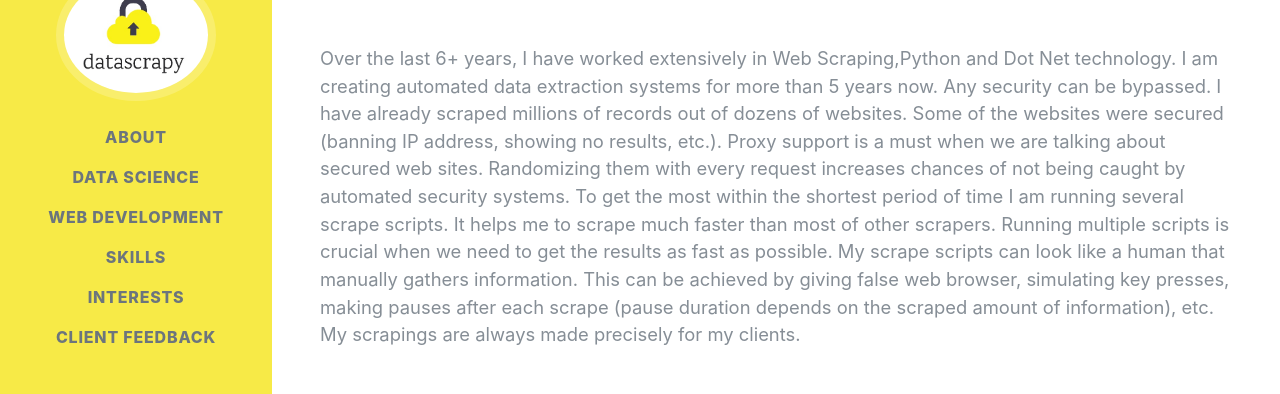
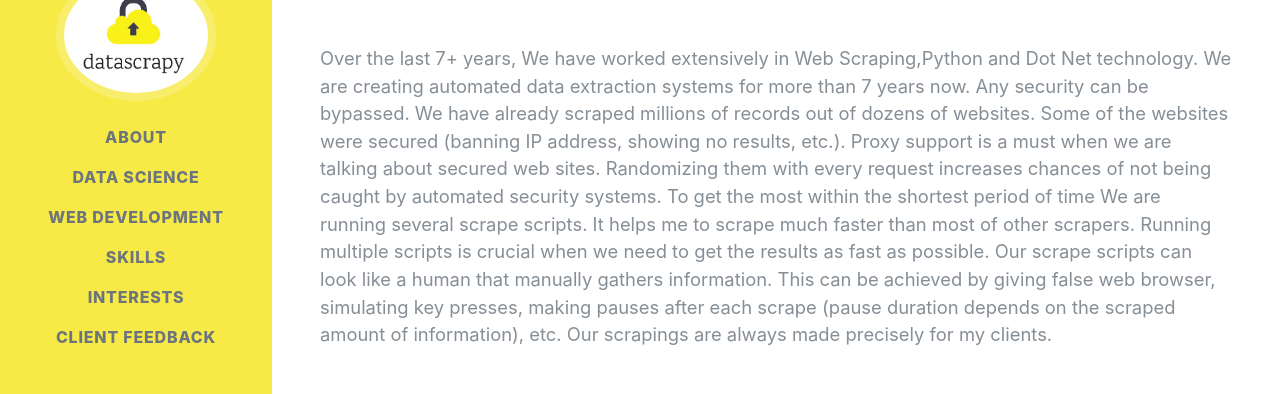
Before and after one commit to patilanup246/patilanup246.github.io, a plain HTML site: page index.html in a window 1280 px wide. Shown: the part 241-635 px from the top of the page. Drawn offline with Linux system fonts and the light colour scheme; a web font is replaced by a local one.

Commit message:
Update index.html

```diff
--- a/index.html
+++ b/index.html
@@ -87,17 +87,17 @@ span.crosscloseif{ top:-17px;}
                     <a href="mailto:datascrapy@gmail.com" class="text-secondary">datascrapy@gmail.com</a>
                 </div>
                 <p class="lead mb-5">
-                    Over the last 6+ years, I have worked extensively in Web Scraping,Python and Dot Net technology.
-                    I am creating automated data extraction systems for more than 5 years now. Any security can be bypassed.
-
-                    I have already scraped millions of records out of dozens of websites. Some of the websites were secured (banning IP address, showing no results, etc.). Proxy support is a must when we are talking about secured web sites. Randomizing them with every request increases chances of not being caught by automated security systems.
-
-
-                    To get the most within the shortest period of time I am running several scrape scripts. It helps me to scrape much faster than most of other scrapers. Running multiple scripts is crucial when we need to get the results as fast as possible.
-
-                    My scrape scripts can look like a human that manually gathers information. This can be achieved by giving false web browser, simulating key presses, making pauses after each scrape (pause duration depends on the scraped amount of information), etc.
-
-                    My scrapings are always made precisely for my clients.
+                    Over the last 7+ years, We have worked extensively in Web Scraping,Python and Dot Net technology.
+                    We are creating automated data extraction systems for more than 7 years now. Any security can be bypassed.
+
+                    We have already scraped millions of records out of dozens of websites. Some of the websites were secured (banning IP address, showing no results, etc.). Proxy support is a must when we are talking about secured web sites. Randomizing them with every request increases chances of not being caught by automated security systems.
+
+
+                    To get the most within the shortest period of time We are running several scrape scripts. It helps me to scrape much faster than most of other scrapers. Running multiple scripts is crucial when we need to get the results as fast as possible.
+
+                    Our scrape scripts can look like a human that manually gathers information. This can be achieved by giving false web browser, simulating key presses, making pauses after each scrape (pause duration depends on the scraped amount of information), etc.
+
+                    Our scrapings are always made precisely for my clients.
                 </p>
                 <div class="social-icons">
 
@@ -2102,8 +2102,8 @@ span.crosscloseif{ top:-17px;}
         <section class="resume-section p-3 p-lg-5 d-flex flex-column" id="interests">
             <div class="my-auto">
                 <h2 class="mb-5">Interests</h2>
-                <p>Apart from being a web developer, I enjoy most of my time being outdoors. In the winter, I am an avid skier and novice ice climber. During the warmer months here in Colorado, I enjoy mountain biking, free climbing, and kayaking.</p>
-                <p class="mb-0">When forced indoors, I follow a number of sci-fi and fantasy genre movies and television shows, I am an aspiring chef, and I spend a large amount of my free time exploring the latest technology advancements in the front-end web development world.</p>
+                <p>Apart from being a web developer, We enjoy most of my time being outdoors. In the winter, We are an avid skier and novice ice climber. During the warmer months here in Colorado, I enjoy mountain biking, free climbing, and kayaking.</p>
+                <p class="mb-0">When forced indoors, We follow a number of sci-fi and fantasy genre movies and television shows, We are an aspiring chef, and We spend a large amount of my free time exploring the latest technology advancements in the front-end web development world.</p>
             </div>
         </section>
         <hr class="m-0">
```
